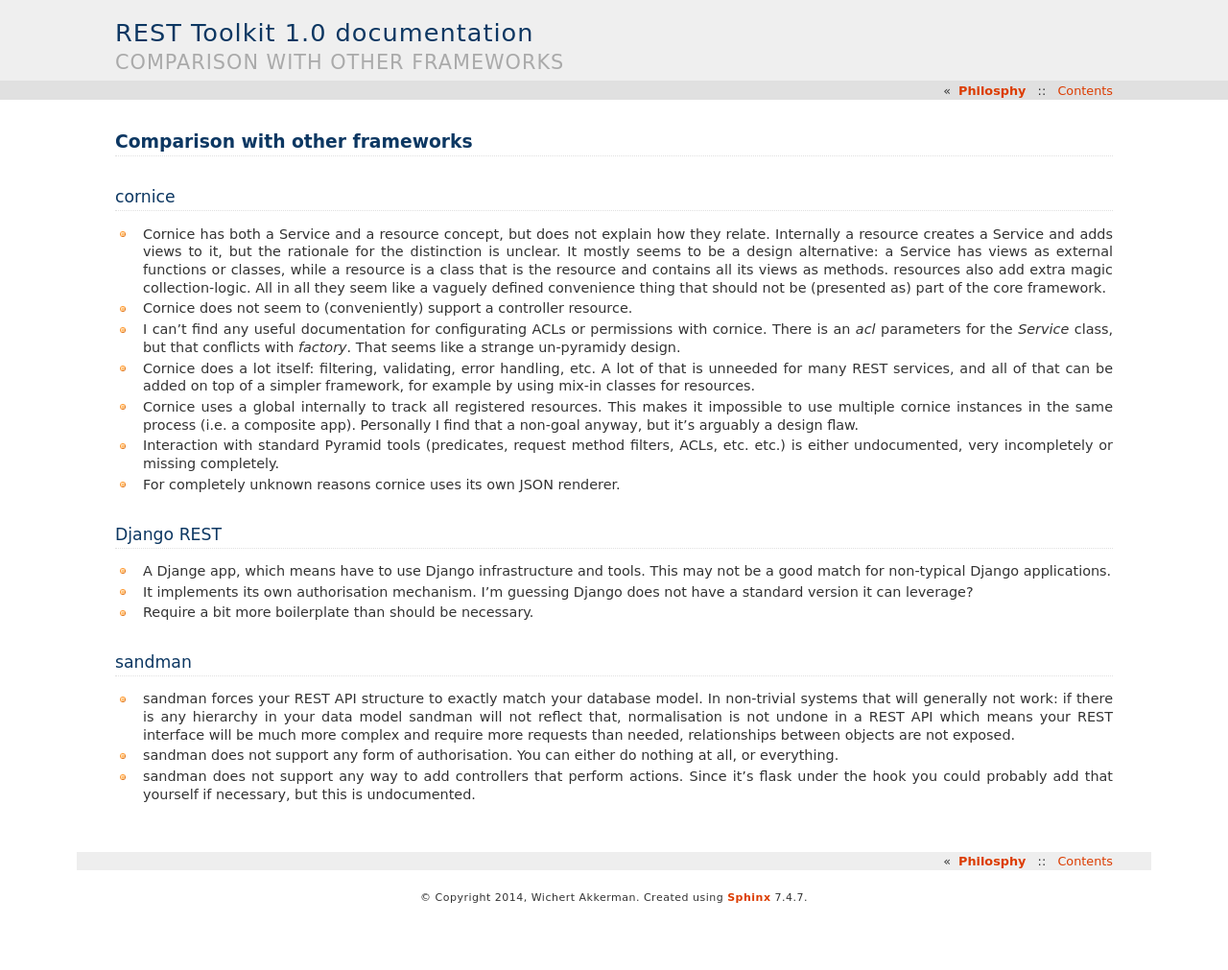
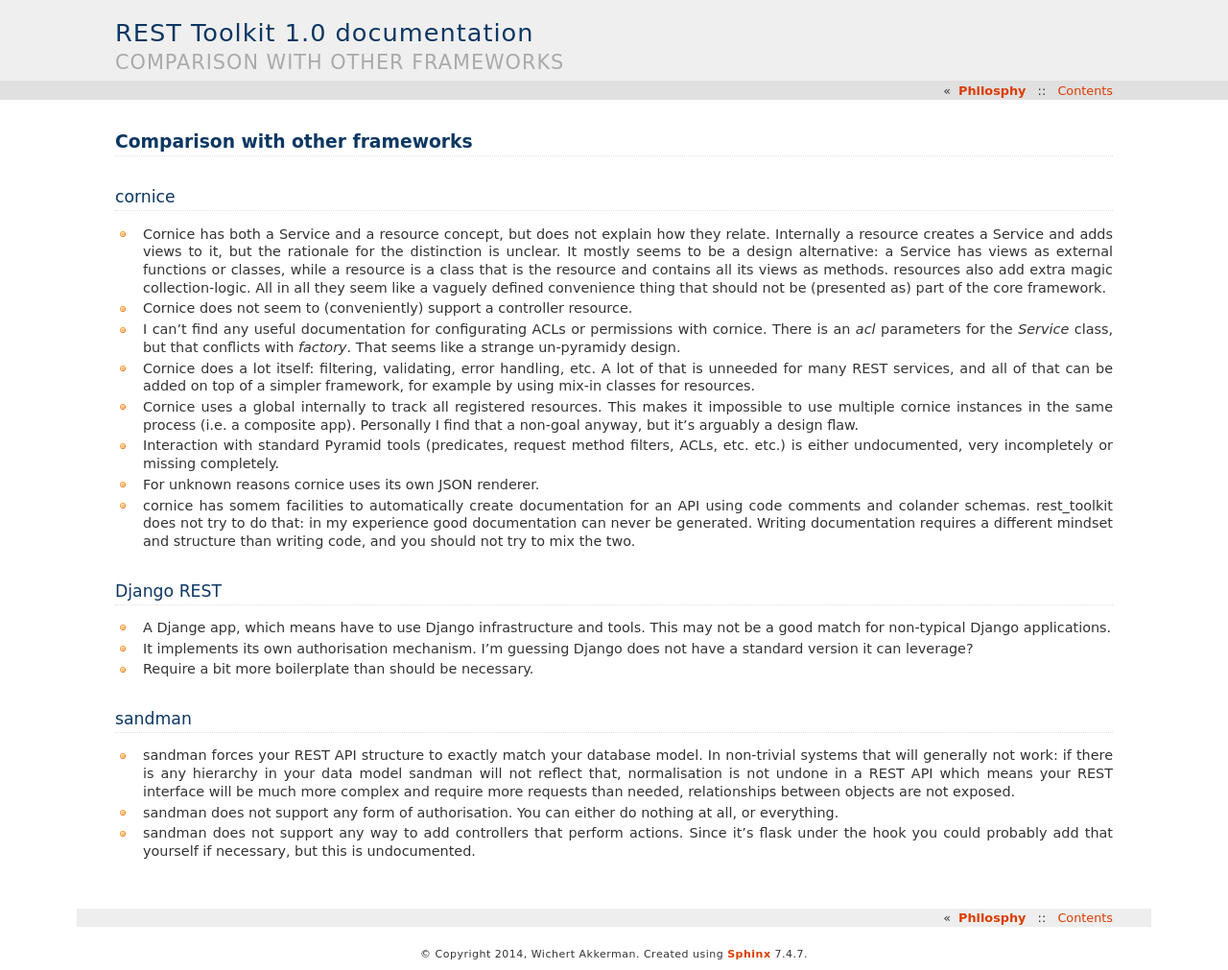
Before and after one commit to wichert/rest_toolkit, a Sphinx documentation site: the page built from doc/comparison.rst, in a window 1280 px wide. Shown: the whole page at 96% size. Built offline with Sphinx 7.4.7, drawn with Linux system fonts in a browser that asks for light colours; before the commit the page ends 952 px from its top, so only the background shows below that.

Commit message:
Documentation tweaks.

```diff
--- a/doc/basics.rst
+++ b/doc/basics.rst
@@ -26,6 +26,8 @@
 * It add CORS headers to response.
 * It adds a default handler for ``OPTIONS`` requests which returns an empty
   response with CORS headers indicating the supported HTTP methods.
+* It will return a `HTTP 405 Method Not Supported` response for any requests
+  using a method for which no view is defined.
 
 
 Responding to requests
--- a/doc/comparison.rst
+++ b/doc/comparison.rst
@@ -32,7 +32,14 @@
   ACLs, etc. etc.) is either undocumented, very incompletely or missing
   completely.
 
-- For completely unknown reasons cornice uses its own JSON renderer.
+- For unknown reasons cornice uses its own JSON renderer.
+
+- cornice has somem facilities to automatically create documentation for an
+  API using code comments and colander schemas. rest_toolkit does not try to
+  do that: in my experience good documentation can never be generated.
+  Writing documentation requires a different mindset and structure than
+  writing code, and you should not try to mix the two.
+
 
 
 Django REST
```
